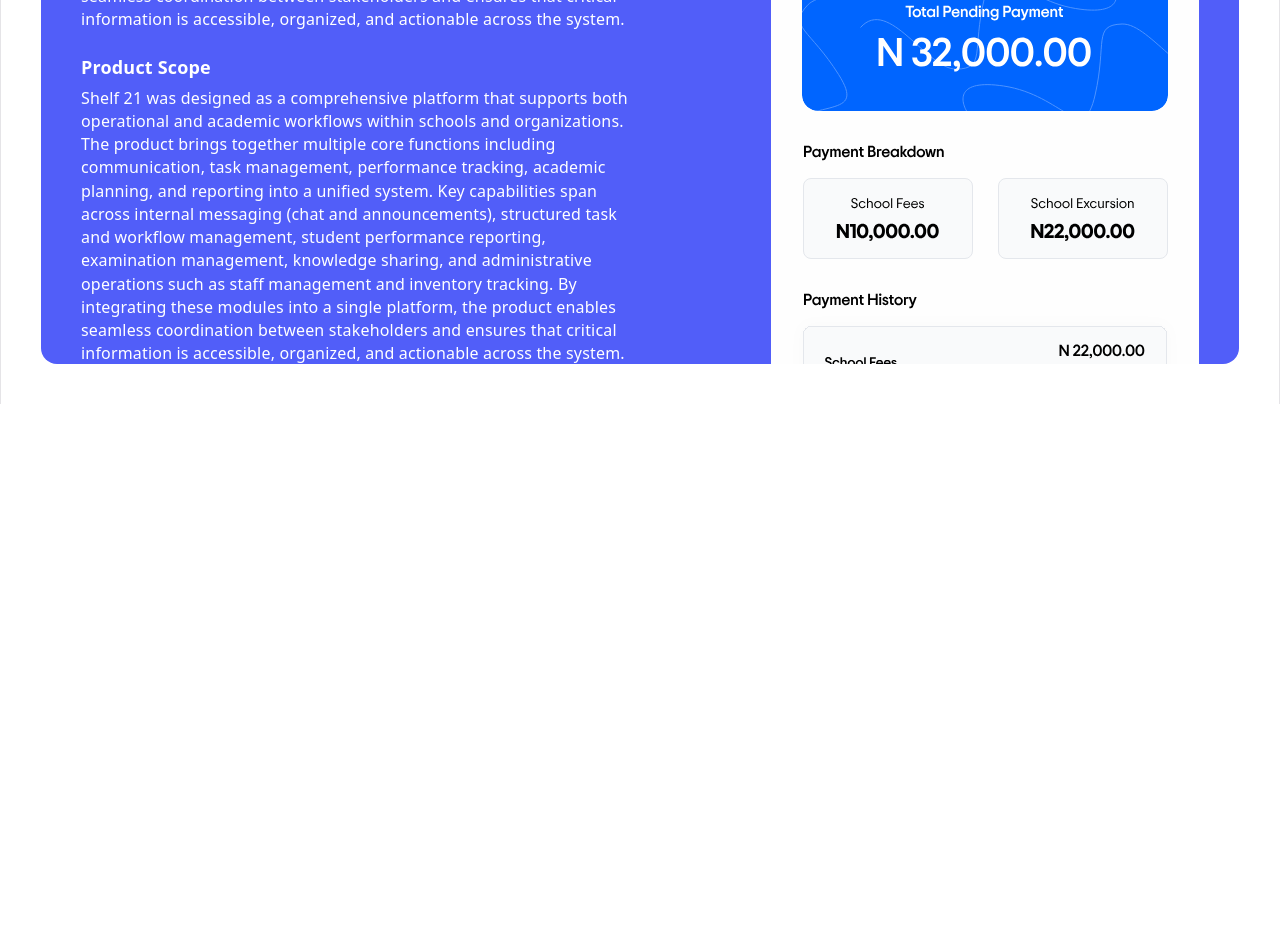
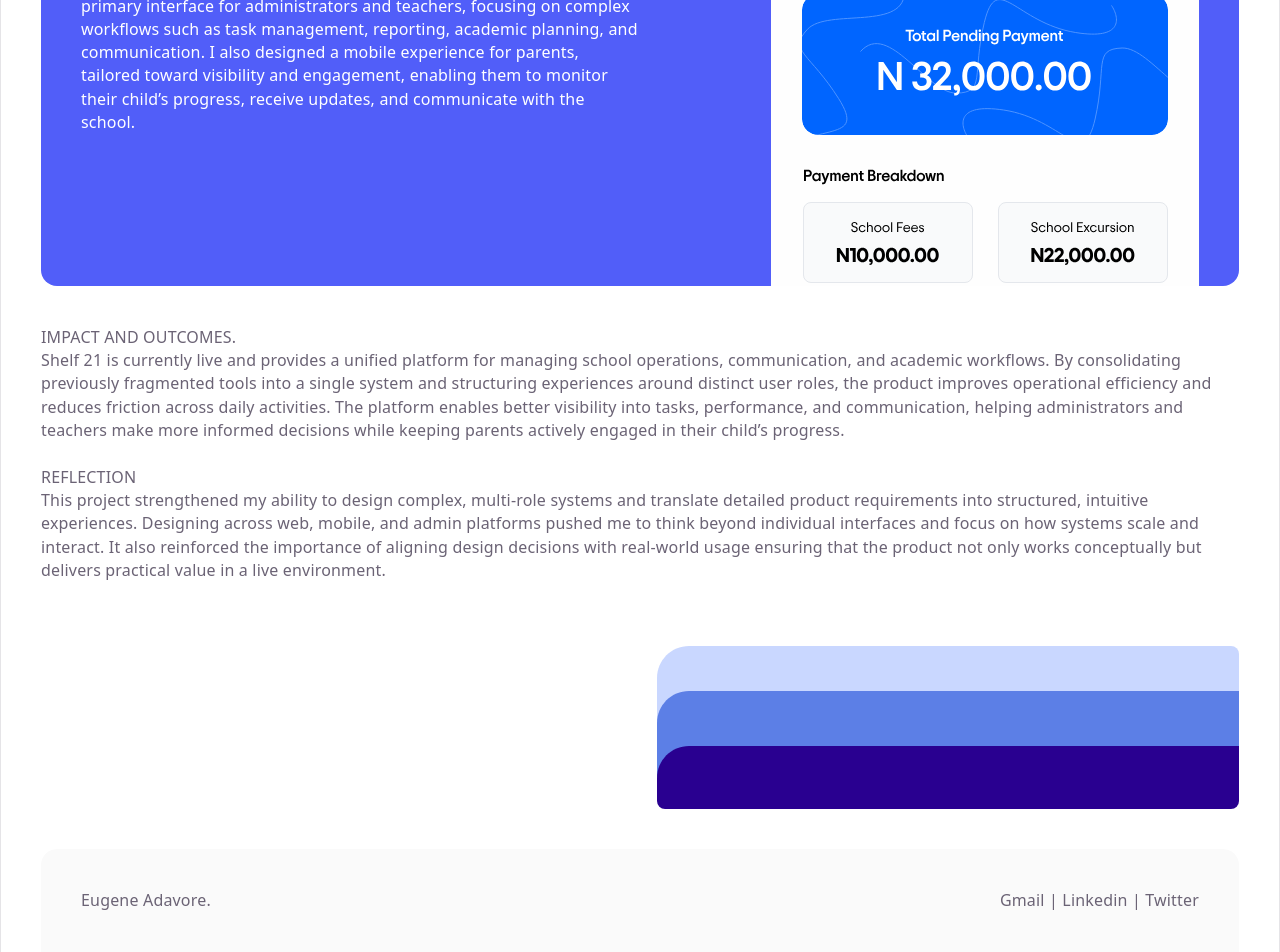
Before and after one commit to Eugene-001/EugeneADAVORE---Portfolio-v1, a React app: page /Pages/Shelf21Details in a window 1280 px wide. Shown: the part 3722-4674 px from the top of the page. Before the commit the page ends 4126 px from the top, so only its background shows below. Built offline with nearby package versions, Linux system fonts and the light colour scheme; the HTML template or start-up script is replaced by a standard one; a web font is replaced by a local one.

Commit message:
Completed Shelf21

```diff
--- a/src/Components/Button.jsx
+++ b/src/Components/Button.jsx
@@ -1,7 +1,7 @@
-function Button(){
+function Button({text}){
     return (
         <div>
-            <button>Get in touch</button>
+            <button>{text}</button>
         </div>
     )
 }
--- a/src/Components/CaseStudy.jsx
+++ b/src/Components/CaseStudy.jsx
@@ -1,5 +1,6 @@
 import { useRef, useEffect } from "react";
 import { Link } from "react-router-dom";
+import Button from "./Button";
 
 function AutoPlayVideo({ src, poster, className, style }) {
     const ref = useRef(null);
@@ -88,6 +89,25 @@
             </div>
 
             <div className="bottom-layer">
+
+                <div className="website-titles">
+                    <div className="forwebsite">
+                        <div className="this-layer">
+                            WEBSITES AND LANDING PAGES
+                        </div>
+
+                        <div className="layerbody">
+                            See some of the website and landing page designs I have worked on.
+                        </div>
+                    </div>
+
+                    <div className="itsbutton">
+                       <Button text="View Websites"/>
+                    </div>
+                </div>
+
+                <div className="thebuilds">
+
                     <div className="layer1">
                         <div className="imageDiv">
                             <AutoPlayVideo src="/Media/Synthera.mp4" poster="/Media/Slice.svg" style={{ width: '100%', height: '100%', objectFit: 'cover', display: 'block' }} />
@@ -129,6 +149,8 @@
                             </div>
                         </div>
                     </div>
+
+                </div>
             </div>
         </div>
     )
--- a/src/Components/Scroll.jsx
+++ b/src/Components/Scroll.jsx
@@ -3,7 +3,7 @@
         <div className="scroll">
             <div className="left">
                 <div className="left-header">
-                    Building across Industries
+                    BUILDING ACROSS INDUSTRIES
                 </div>
 
                 <div className="left-body">
--- a/src/Components/TextandCTA.jsx
+++ b/src/Components/TextandCTA.jsx
@@ -8,8 +8,8 @@
             </div>
 
             <div className="CTA">
-                <Button />
-                <Button />
+                <Button text="Get in touch"/>
+                <Button text="My Resume"/>
             </div>
         </div>
     )
--- a/src/Pages/Shelf21Details.jsx
+++ b/src/Pages/Shelf21Details.jsx
@@ -1,4 +1,5 @@
 import CaseStudy from "../Components/CaseStudy";
+import Footer from "../Components/Footer"
 
 
 function Shelf21Details() {
@@ -107,25 +108,22 @@
                 <div className="scopeleft">
                     <div className="scope1">
                         <div className="scopehead">
-                            Product Scope
+                            PRODUCT SCOPE
                         </div>
 
                         <div className="scopebody">
                             Shelf 21 was designed as a comprehensive platform that supports both operational and academic workflows within schools and organizations. The product brings together multiple core functions including communication, task management, performance tracking, academic planning, and reporting into a unified system.
-
-Key capabilities span across internal messaging (chat and announcements), structured task and workflow management, student performance reporting, examination management, knowledge sharing, and administrative operations such as staff management and inventory tracking. By integrating these modules into a single platform, the product enables seamless coordination between stakeholders and ensures that critical information is accessible, organized, and actionable across the system.
                         </div>
                     </div>
 
                     <div className="scope1">
                         <div className="scopehead">
-                            Product Scope
+                            DESIGN SCOPE
                         </div>
 
                         <div className="scopebody">
-                            Shelf 21 was designed as a comprehensive platform that supports both operational and academic workflows within schools and organizations. The product brings together multiple core functions including communication, task management, performance tracking, academic planning, and reporting into a unified system.
+                            My role involved designing the end-to-end experience across three core touch points within the ecosystem. I designed the web application as the primary interface for administrators and teachers, focusing on complex workflows such as task management, reporting, academic planning, and communication. I also designed a mobile experience for parents, tailored toward visibility and engagement, enabling them to monitor their child’s progress, receive updates, and communicate with the school.
 
-Key capabilities span across internal messaging (chat and announcements), structured task and workflow management, student performance reporting, examination management, knowledge sharing, and administrative operations such as staff management and inventory tracking. By integrating these modules into a single platform, the product enables seamless coordination between stakeholders and ensures that critical information is accessible, organized, and actionable across the system.
                         </div>
                     </div>
                 </div>
@@ -134,6 +132,34 @@
                     <img src="/Media/scope.svg" alt="" />
                 </div>
            </div>
+
+           <div className="impactAndOutcomes">
+                <div className="impactA">
+                    <div className="impactTitle">
+                        IMPACT AND OUTCOMES.
+                    </div>
+
+                    <div className="impactbody">
+                        Shelf 21 is currently live and provides a unified platform for managing school operations, communication, and academic workflows. By consolidating previously fragmented tools into a single system and structuring experiences around distinct user roles, the product improves operational efficiency and reduces friction across daily activities. The platform enables better visibility into tasks, performance, and communication, helping administrators and teachers make more informed decisions while keeping parents actively engaged in their child’s progress.
+                    </div>
+                </div>
+
+                <div className="impactA">
+                    <div className="impactTitle">
+                        REFLECTION
+                    </div>
+
+                    <div className="impactbody">
+                       This project strengthened my ability to design complex, multi-role systems and translate detailed product requirements into structured, intuitive experiences. Designing across web, mobile, and admin platforms pushed me to think beyond individual interfaces and focus on how systems scale and interact. It also reinforced the importance of aligning design decisions with real-world usage ensuring that the product not only works conceptually but delivers practical value in a live environment.
+                    </div>
+                </div>
+
+                <div className="addon">
+                    <img src="/Media/ad-on.svg" alt="" />
+                </div>
+           </div>
+
+           <Footer/>
         </div>
     )
 }
--- a/src/index.css
+++ b/src/index.css
@@ -215,7 +215,9 @@
   display: flex;
   flex-direction: row;
   justify-content: space-between;
-  margin: 40px;
+  margin-left: 40px;
+  margin-right: 40px;
+  margin-top: 40px;
 }
 
 .CTAtext {
@@ -232,7 +234,7 @@
   display: flex;
   max-width: 1512px;
   gap: 16px;
-  margin: 80px;
+  margin: 20px;
   margin-left: 40px;
   margin-right: 40px;
   box-sizing: border-box;
@@ -299,10 +301,32 @@
 
 .bottom-layer {
   display: flex;
+  flex-direction: column;
   gap: 16px;
   margin-top: 80px;
   margin-left: 40px;
   margin-right: 40px;
+}
+
+.this-layer{
+  text-align: left;
+  font-weight: 600;
+}
+
+.layerbody {
+  text-align: left;
+}
+
+.website-titles {
+  display: flex;
+  justify-content: space-between;
+  align-items: center;
+}
+
+.thebuilds {
+  display: flex;
+  gap: 24px;
+  flex-direction: row;
 }
 
 .layer1 {
@@ -813,7 +837,7 @@
 
 .purp-left, .purp-right {
   padding: 24px;
-  height: 500px;
+  height: 524px;
   background-color: #7444EE;
   border-radius: 16px;
 }
@@ -833,7 +857,7 @@
   color: white;
   border-radius: 16px;
   padding: 40px;
-  height: 602px;
+  height: 500px;
   overflow-y: hidden;
 }
 
@@ -850,3 +874,24 @@
   margin-bottom: 8px;
   font-weight: 600;
 }
+
+.impactAndOutcomes {
+  display: flex;
+  flex-direction: column;
+  gap: 24px;
+  text-align: left;
+  margin-left: 40px;
+  margin-top: 40px;
+  margin-right: 40px;
+  margin-bottom: 40px;
+}
+
+.impactTitle {
+  font-weight: 500;
+}
+
+.addon {
+  display: flex;
+  justify-content: end;
+  margin-top: 40px;
+}
```
Lines whose indentation alone changed are shown as unchanged.
